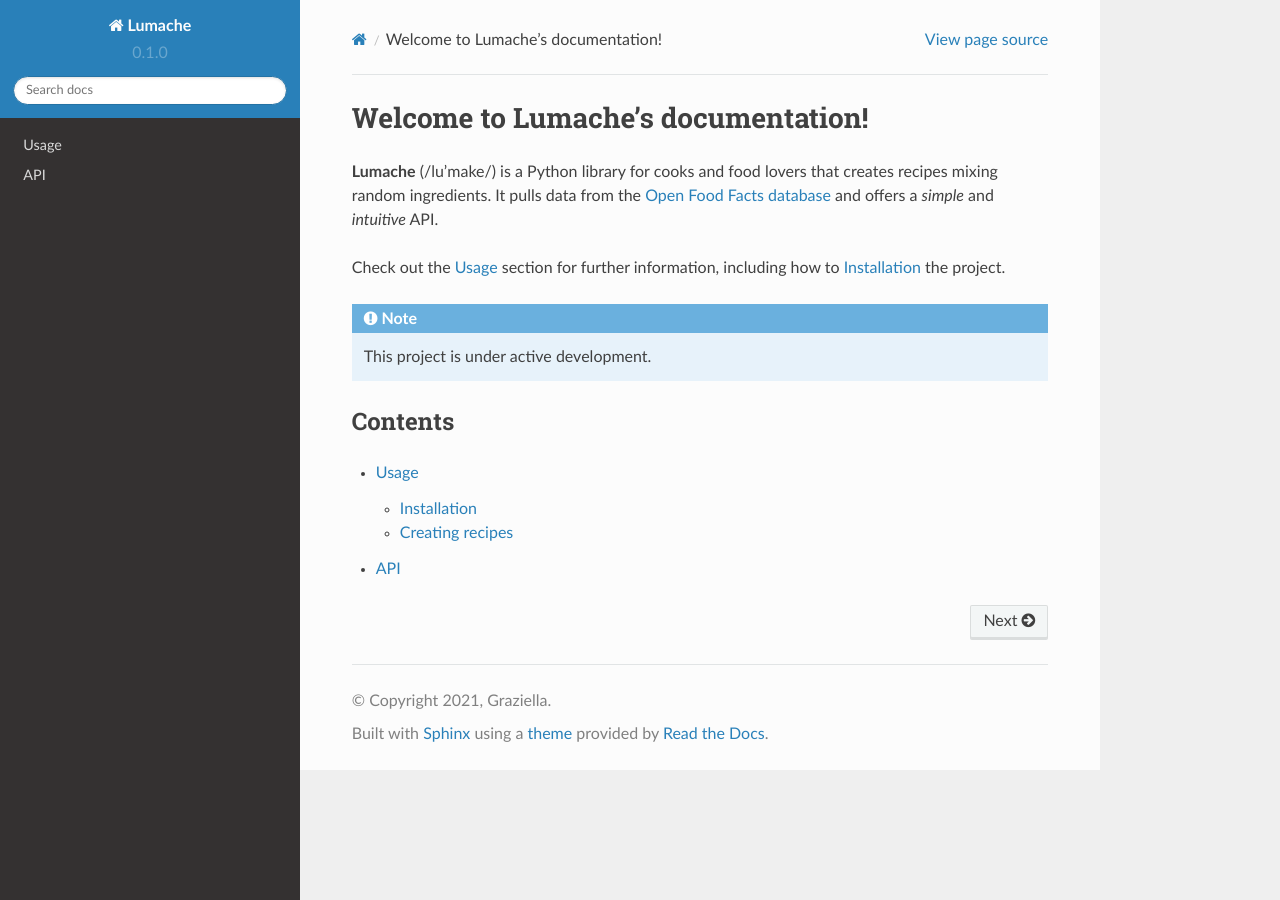
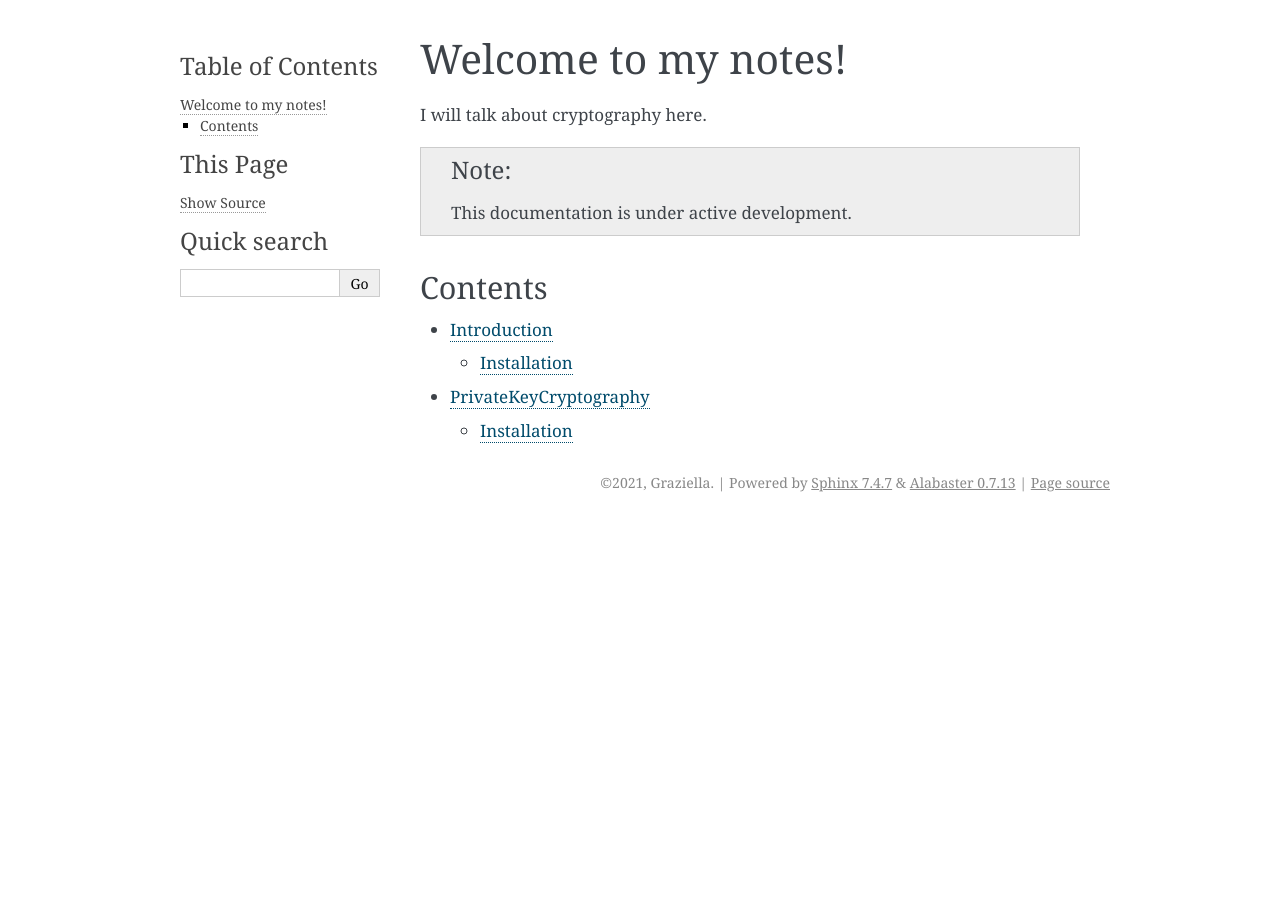
Before and after one commit to omibo/thesec, a Sphinx documentation site: the page built from docs/source/index.rst, in a window 1280 px wide. Built offline with Sphinx 7.4.7, drawn with Linux system fonts in a browser that asks for light colours.

```diff
--- a/docs/source/api.rst
+++ /dev/null
@@ -1,7 +0,0 @@
-API
-===
-
-.. autosummary::
-   :toctree: generated
-
-   lumache
--- a/docs/source/conf.py
+++ b/docs/source/conf.py
@@ -27,9 +27,5 @@ intersphinx_disabled_domains = ['std']
 
 templates_path = ['_templates']
 
-# -- Options for HTML output
-
-html_theme = 'sphinx_rtd_theme'
-
 # -- Options for EPUB output
 epub_show_urls = 'footnote'
--- a/docs/source/index.rst
+++ b/docs/source/index.rst
@@ -1,22 +1,16 @@
-Welcome to Lumache's documentation!
+Welcome to my notes!
 ===================================
 
-**Lumache** (/lu'make/) is a Python library for cooks and food lovers
-that creates recipes mixing random ingredients.
-It pulls data from the `Open Food Facts database <https://world.openfoodfacts.org/>`_
-and offers a *simple* and *intuitive* API.
-
-Check out the :doc:`usage` section for further information, including
-how to :ref:`installation` the project.
+I will talk about cryptography here.
 
 .. note::
 
-   This project is under active development.
+   This documentation is under active development.
 
 Contents
 --------
 
 .. toctree::
 
-   usage
-   api
+   Introduction
+   PrivateKeyCryptography
```
Also changed, not shown: README.rst (+2 -7 lines), docs/source/Introduction.rst (added, +13 -0 lines), docs/source/PrivateKeyCryptography.rst (added, +13 -0 lines), docs/source/usage.rst (deleted, +0 -33 lines), 2 other files.
